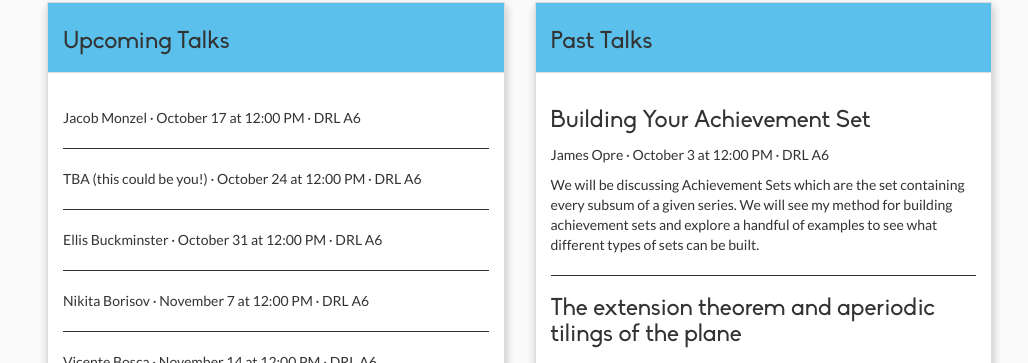
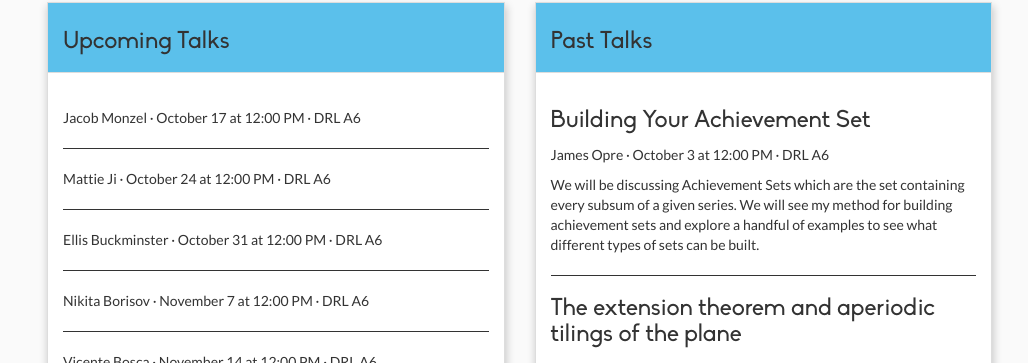
Before and after one commit to pizza-seminar/pizza-seminar.github.io, a Jekyll site: the page built from index.html, in a window 1280 px wide. Shown: the part 274-637 px from the top of the page, without its empty margins (38-1066 px from the left). Built offline with Jekyll 4.4.1, drawn with Linux system fonts in a browser that asks for light colours; nearby versions of some CDN libraries.

Commit message:
add Mattie to the schedule

```diff
--- a/_data/events.yml
+++ b/_data/events.yml
@@ -19,7 +19,7 @@
   date: 2025-10-31T12:00:00-04:00
   location: DRL A6
 
-- speaker: TBA (this could be you!)
+- speaker: Mattie Ji
   date: 2025-10-24T12:00:00-04:00
   location: DRL A6
 
```
